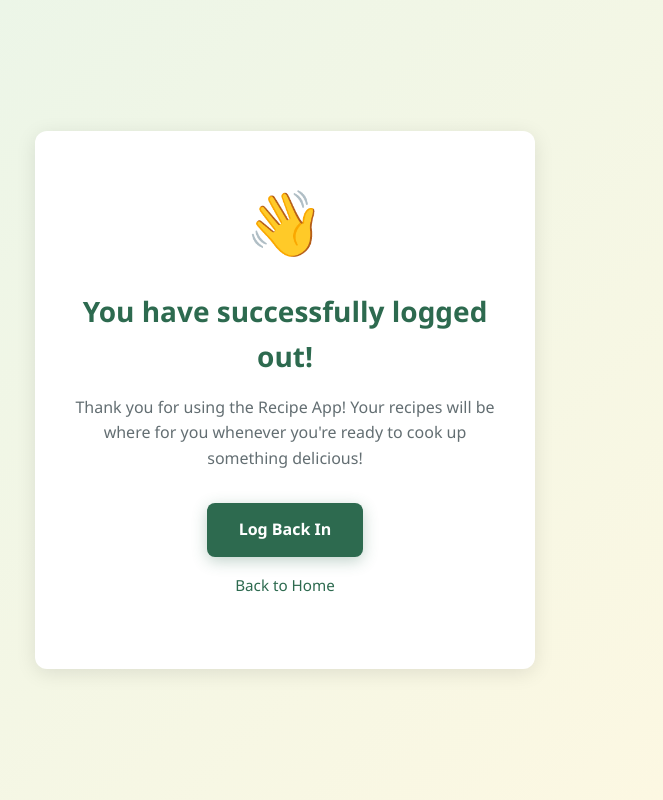
After one commit to AHenry95/recipe_app, a Django app: page /logout/ in a window 1280 px wide. The commit adds this page. Shown: the whole page, without its empty margins (355-1018 px from the left). Run offline with Django 4.2, Linux system fonts and the light colour scheme.

Commit message:
Add user login and logout functionality; require users to be logged in to access certain views

```diff
--- a/src/recipe_project/settings.py
+++ b/src/recipe_project/settings.py
@@ -56,7 +56,7 @@ ROOT_URLCONF = 'recipe_project.urls'
 TEMPLATES = [
     {
         'BACKEND': 'django.template.backends.django.DjangoTemplates',
-        'DIRS': [],
+        'DIRS': [BASE_DIR / 'templates'],
         'APP_DIRS': True,
         'OPTIONS': {
             'context_processors': [
@@ -126,3 +126,6 @@ MEDIA_ROOT = BASE_DIR / 'media'
 # https://docs.djangoproject.com/en/4.2/ref/settings/#default-auto-field
 
 DEFAULT_AUTO_FIELD = 'django.db.models.BigAutoField'
+
+#AUTH
+LOGIN_URL='/login'
--- a/src/recipe_project/urls.py
+++ b/src/recipe_project/urls.py
@@ -18,10 +18,13 @@ from django.contrib import admin
 from django.urls import path, include
 from django.conf import settings
 from django.conf.urls.static import static
+from .views import login_view, logout_view
 
 urlpatterns = [
     path('admin/', admin.site.urls),
-    path('', include('recipes.urls'))
+    path('', include('recipes.urls')),
+    path('login/', login_view, name='login'),
+    path('logout/', logout_view, name='logout')
 ]
 
 urlpatterns += static(settings.MEDIA_URL, document_root=settings.MEDIA_ROOT)
--- /dev/null
+++ b/src/recipe_project/views.py
@@ -0,0 +1,37 @@
+from django.shortcuts import render, redirect
+from django.contrib.auth import authenticate, login, logout
+from django.contrib.auth.forms import AuthenticationForm
+
+def login_view(request):
+    error_message = None
+    form = AuthenticationForm()
+
+    if request.method == 'POST':
+        form = AuthenticationForm(data=request.POST)
+        if form.is_valid():
+            username = form.cleaned_data.get('username')
+            password = form.cleaned_data.get('password')
+
+            user = authenticate(
+                username=username,
+                password=password
+            )
+
+            if user is not None:
+                login(request, user)
+                return redirect('recipes:list')
+            else:
+                error_message = 'Invalid username or password. Please try again.'
+        else:
+            error_message = 'Oops, something went wrong!'
+
+    context = {
+        'form': form,
+        'error_message': error_message
+    }
+
+    return render(request, 'auth/login.html', context)
+
+def logout_view(request):
+    logout(request)
+    return render(request, 'auth/success.html')
--- a/src/recipes/static/recipes/css/style.css
+++ b/src/recipes/static/recipes/css/style.css
@@ -334,3 +373,191 @@ footer {
     background-color: #f8d7da;
     color: #721c24;
 }
+
+/* Login page */
+.login-container {
+    min-height: 100vh;
+    display: flex;
+    align-items: center;
+    justify-content: center;
+    background: linear-gradient(135deg, #e8f5e9, #fff8e1 100%);
+}
+
+.login-card {
+    background: #FFF;
+    border-radius: 12px;
+    box-shadow: 0 4px 20px rgba(0, 0, 0, 0.1);
+    padding: 2.5rem;
+    width: 100%;
+    max-width: 400px;
+}
+
+.login-header {
+    text-align: center;
+    margin-bottom: 2px;
+}
+
+.login-header h1 {
+    color: #2d6a4f;
+    font-size: 1.75rem;
+    margin-bottom: 0.5rem;
+}
+
+.login-header p {
+    color: #636e72;
+    font-size: 0.95rem;
+}
+
+.error-message {
+    background-color: #fee2e2;
+    border: 1px solid #fecaca;
+    color: #b91c1c;
+    padding: 0.75rem 1rem;
+    border-radius: 8px;
+    margin-bottom: 1.5rem;
+    font-size: 0.9rem;
+}
+
+.login-form label {
+    display: block;
+    color: #2d3436;
+    font-weight: 500;
+    margin-bottom: 0.5rem;
+    font-size: 0.9rem;
+}
+
+.login-form input[type="text"],
+.login-form input[type="password"] {
+    width: 100%;
+    padding: 0.75rem 1rem;
+    border: 1px solid #dfe6e9;
+    font-size: 1rem;
+    margin-bottom: 1.25rem;
+    transition: border-color 0.2s, box-shadow 0.2s;
+    box-sizing: border-box;
+}
+
+.login-form input:focus {
+    outline: none;
+    border-color: #2d6a4f;
+    box-shadow: 0 0 0 3px rgba(45, 106, 79, 0.15);
+}
+
+.login-button{
+    width: 100%;
+    padding: 0.875rem;
+    background: #2d6a4f;
+    color: #FFF;
+    border: none;
+    border-radius: 8px;
+    font-size: 1rem;
+    font-weight: 600;
+    cursor: pointer;
+    transition: background-color 0.2s;
+    box-shadow: 0 4px 15px rgba(45, 106, 79, 0.3);
+}
+
+.login-button:hover {
+    background: #1b4332;
+}
+
+.login-footer {
+    text-align: center;
+    margin-top: 1.5rem;
+    color: #636e72;
+    font-size: 0.9rem;
+}
+
+.login-footer a {
+    color: #2d6a4f;
+    text-decoration: none;
+}
+
+.login-footer a:hover {
+    text-decoration: underline;
+}
+
+.redirect-message {
+    background: #fff3cd;
+    border: 1px solid #ffc107;
+    border-radius: 8px;
+    padding: 0.75rem 1rem;
+    margin-bottom: 1.5rem;
+    font-size: 0.9rem;
+    color: #555;
+    text-align: center;
+}
+
+.redirect-message p {
+    margin: 0;
+}
+
+/* Successful Logout Page */
+.success-container {
+    min-height: 100vh;
+    display: flex;
+    align-items: center;
+    justify-content: center;
+    background: linear-gradient(135deg, #e8f5e9, #fff8e1 100%);
+    padding: 2rem;
+}
+
+.success-card {
+    background: #FFF;
+    border-radius: 12px;
+    box-shadow: 0 4px 20px rgba(0, 0, 0, 0.1);
+    padding: 2.5rem;
+    max-width: 500px;
+    text-align: center;
+}
+
+.success-icon {
+    font-size: 4rem;
+    margin-bottom: 1rem;
+}
+
+.success-card h1 {
+    color: #2d6a4f;
+    font-size: 1.75rem;
+    margin-bottom: 1rem;
+}
+
+.success-card > p {
+    color: #636e72;
+    font-size: 1rem;
+    margin-bottom: 2rem;
+}
+
+.success-actions {
+    display: flex;
+    flex-direction: column;
+    gap: 1rem;
+    align-items: center;
+    margin-bottom: 2rem;
+}
+
+.success-button {
+    display: inline-block;
+    background: #2d6a4f;
+    color: white;
+    padding: 0.875rem 2rem;
+    border-radius: 8px;
+    text-decoration: none;
+    font-weight: 600;
+    transition: background-color 0.2s;
+    box-shadow: 0 4px 15px rgba(45, 106, 79, 0.3);
+}
+
+.success-button:hover {
+    background: #1b4332;
+}
+
+.success-link {
+    color: #2d6a4f;
+    text-decoration: none;
+    font-size: 0.95rem;
+}
+
+.success-link:hover {
+    text-decoration: underline;
+}
--- a/src/recipes/templates/recipes/detail.html
+++ b/src/recipes/templates/recipes/detail.html
@@ -17,6 +17,12 @@
     <nav>
         <a href="/">Home</a>
         <a href="/list">All Recipes</a>
+        {% if user.is_authenticated %}
+            <span class="nav-greeting">Hello {{ user.username }}!</span>
+            <a href="{% url 'logout' %}">Logout</a>
+        {% else %}
+            <a href="{% url 'login' %}">Login</a>
+        {% endif %}
     </nav>
 
     <main>
--- a/src/recipes/templates/recipes/list.html
+++ b/src/recipes/templates/recipes/list.html
@@ -17,6 +17,12 @@
     <nav>
         <a href="/">Home</a>
         <a href="/list">All Recipes</a>
+        {% if user.is_authenticated %}
+            <span class="nav-greeting">Hello {{ user.username }}!</span>
+            <a href="{% url 'logout' %}">Logout</a>
+        {% else %}
+            <a href="{% url 'login' %}">Login</a>
+        {% endif %}
     </nav>
 
     <main>
--- a/src/recipes/urls.py
+++ b/src/recipes/urls.py
@@ -4,7 +4,7 @@ from .views import home, RecipeListView, RecipeDetailView
 app_name = 'recipes'
 
 urlpatterns = [
-    path('', home),
+    path('', home, name='home'),
     path('list/', RecipeListView.as_view(), name='list'),
     path('list/<pk>/', RecipeDetailView.as_view(), name='detail')
 ]
--- a/src/recipes/views.py
+++ b/src/recipes/views.py
@@ -1,5 +1,6 @@
 from django.shortcuts import render
 from django.views.generic import ListView, DetailView
+from django.contrib.auth.mixins import LoginRequiredMixin
 from .models import Recipe
 
 # Create your views here.
@@ -7,12 +8,12 @@ def home(request):
     recipes = Recipe.objects.all()
     return render(request, 'recipes/home.html', {'recipes': recipes})
 
-class RecipeListView(ListView):
+class RecipeListView(LoginRequiredMixin, ListView):
     model = Recipe
     template_name = 'recipes/list.html'
     context_object_name = 'recipes'
 
-class RecipeDetailView(DetailView):
+class RecipeDetailView(LoginRequiredMixin, DetailView):
     model = Recipe
     template_name = 'recipes/detail.html'
     context_object_name = 'recipe'
--- /dev/null
+++ b/src/templates/auth/success.html
@@ -0,0 +1,27 @@
+{% load static %}
+<!DOCTYPE html>
+<html>
+<head>
+    <meta charset="UTF-8">
+    <meta name="viewport" content="width=device-width, initial-scale=1.0">
+    <title>Logged Out | Recipe App</title>
+    <link rel="stylesheet" href="{% static 'recipes/css/style.css' %}">
+</head>
+<body>
+    <div class="success-container">
+        <div class="success-card">
+            <div class="success-icon">👋</div>
+            <h1>You have successfully logged out!</h1>
+            <p>
+                Thank you for using the Recipe App!
+                Your recipes will be where for you whenever you're ready to cook up something delicious!
+            </p>
+
+            <div class="success-actions">
+                <a href="{% url 'login' %}" class="success-button">Log Back In</a>
+                <a href="/" class="success-link">Back to Home</a>
+            </div>
+        </div>
+    </div>
+</body>
+</html>
```
Also changed, not shown: other parts of src/recipes/static/recipes/css/style.css (+39 -0 lines), demo.html (added, +29 -0 lines), src/recipes/templates/recipes/home.html (+23 -1 lines), src/templates/auth/login.html (added, +43 -0 lines), src/media/recipes/toast.jpg (deleted), 1 other file.
